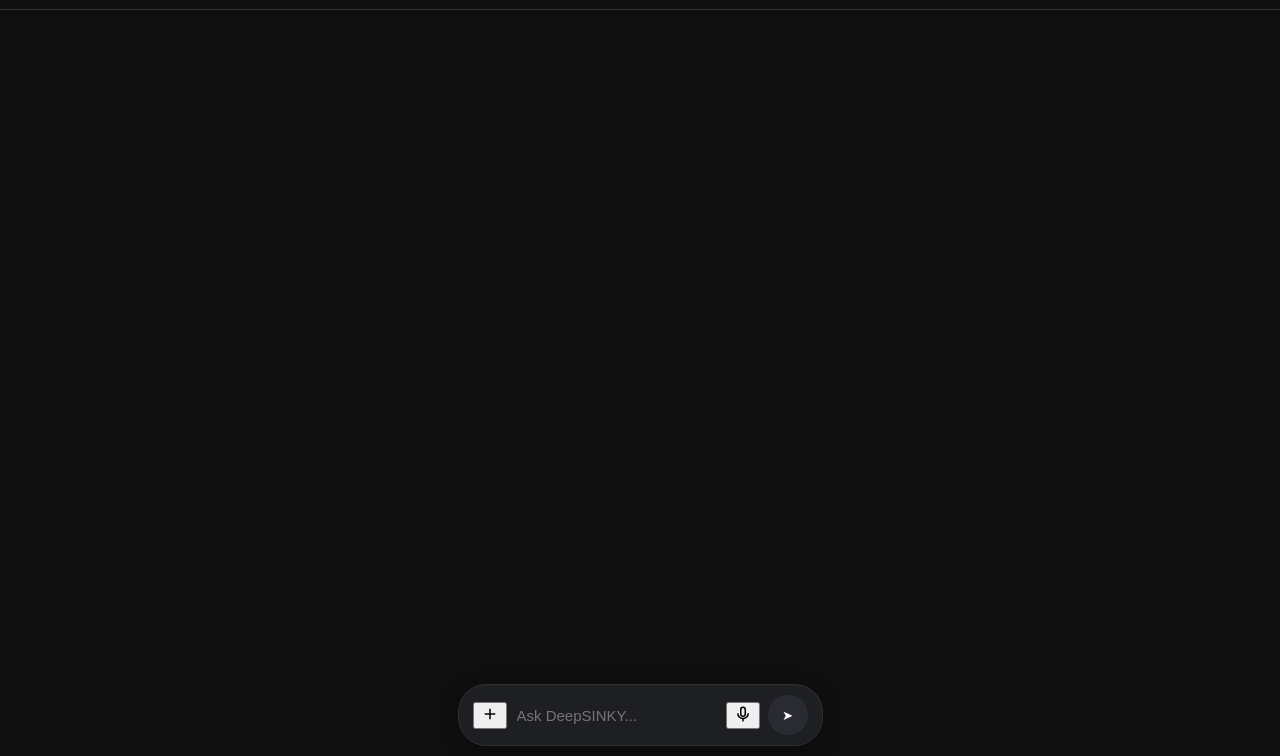
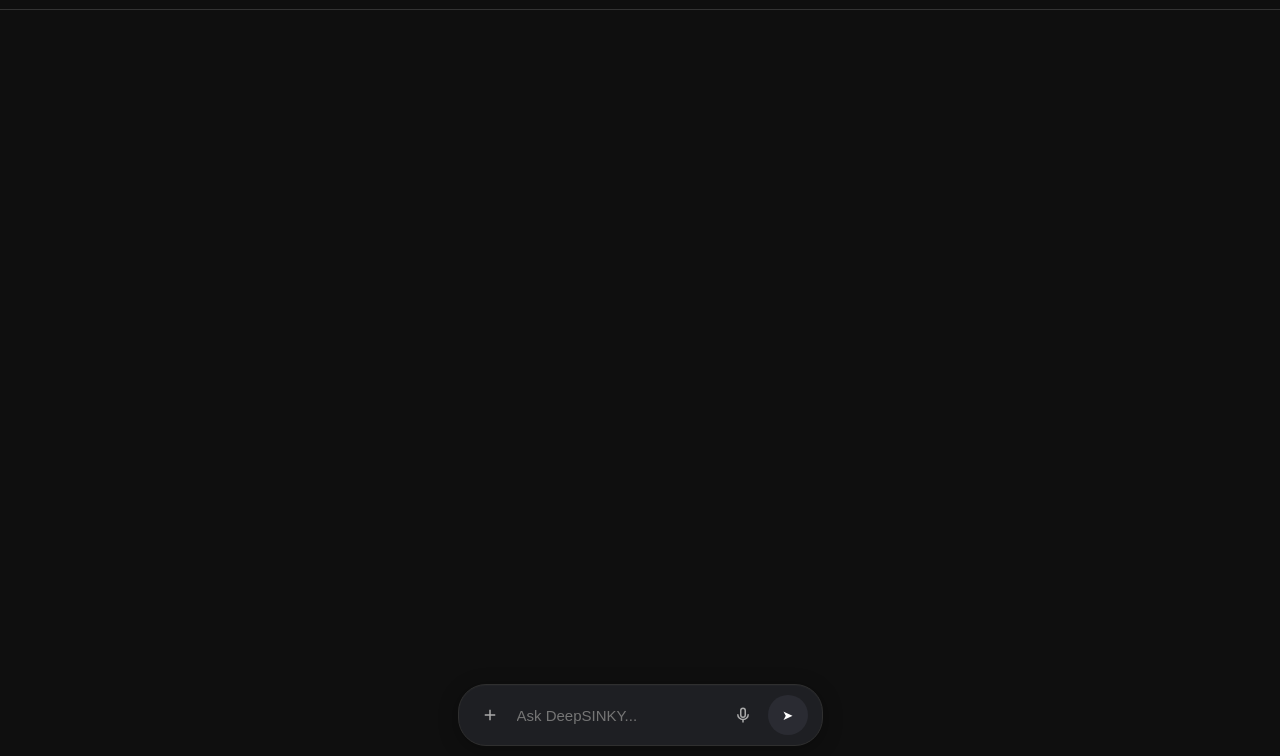
Before and after one commit to deepsinky/deepsinky.github.io, a plain HTML site: page index.html in a window 1280 px wide. Shown: the part 44-800 px from the top of the page. Drawn offline with nearby package versions, Linux system fonts and the light colour scheme.

Commit message:
Update index.html

```diff
--- a/index.html
+++ b/index.html
@@ -279,6 +279,26 @@ pre code {
   color:#e5e5e5;
   font-size:15px;
   }
+  .icon-btn{
+  background:transparent;   /* ❌ white हटाओ */
+  border:none;
+  color:#aaa;
+
+  width:34px;
+  height:34px;
+
+  display:flex;
+  align-items:center;
+  justify-content:center;
+
+  border-radius:50%;
+  cursor:pointer;
+}
+
+.icon-btn:hover{
+  background:#2a2b32;   /* हल्का grey hover */
+  color:#fff;
+}
 #sendBtn{
   width:40px;
   height:40px;
```
